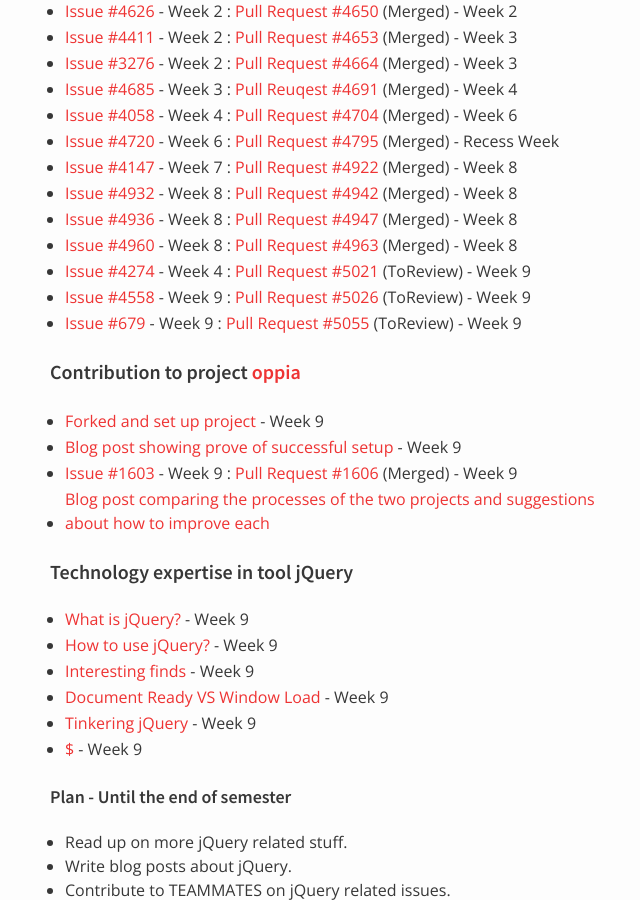
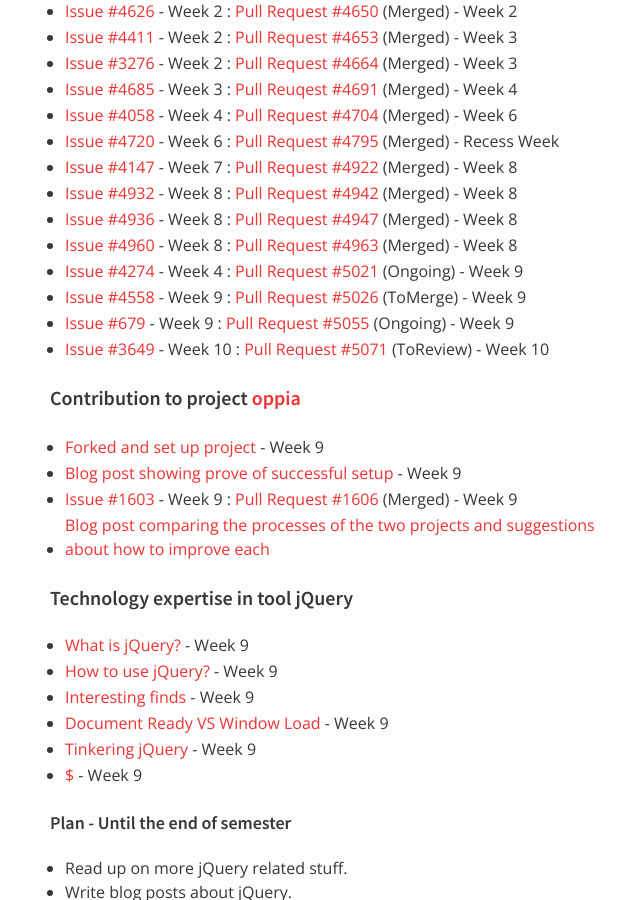
Before and after one commit to nus-oss/cs3281-AY1516S2-website, a Jekyll site: the page built from teams/teammates.md, in a window 1280 px wide and 900 px high, scrolled down 2191 px. Shown: the whole window, without its empty margins (320-960 px from the left). Built offline with Jekyll 4.4.1, drawn with Linux system fonts in a browser that asks for light colours.

Commit message:
updated progress

```diff
--- a/teams/teammates.md
+++ b/teams/teammates.md
@@ -78,9 +78,10 @@
  * [Issue #4932](https://github.com/TEAMMATES/teammates/issues/4932) - Week 8 : [Pull Request #4942](https://github.com/TEAMMATES/teammates/pull/4942) (Merged) - Week 8
  * [Issue #4936](https://github.com/TEAMMATES/teammates/issues/4936) - Week 8 : [Pull Request #4947](https://github.com/TEAMMATES/teammates/pull/4947) (Merged) - Week 8
  * [Issue #4960](https://github.com/TEAMMATES/teammates/issues/4960) - Week 8 : [Pull Request #4963](https://github.com/TEAMMATES/teammates/pull/4963) (Merged) - Week 8
- * [Issue #4274](https://github.com/TEAMMATES/teammates/issues/4274) - Week 4 : [Pull Request #5021](https://github.com/TEAMMATES/teammates/pull/5021) (ToReview) - Week 9
- * [Issue #4558](https://github.com/TEAMMATES/teammates/issues/4558) - Week 9 : [Pull Request #5026](https://github.com/TEAMMATES/teammates/pull/5026) (ToReview) - Week 9
- * [Issue #679](https://github.com/TEAMMATES/teammates/issues/679) - Week 9 : [Pull Request #5055](https://github.com/TEAMMATES/teammates/pull/5055) (ToReview) - Week 9
+ * [Issue #4274](https://github.com/TEAMMATES/teammates/issues/4274) - Week 4 : [Pull Request #5021](https://github.com/TEAMMATES/teammates/pull/5021) (Ongoing) - Week 9
+ * [Issue #4558](https://github.com/TEAMMATES/teammates/issues/4558) - Week 9 : [Pull Request #5026](https://github.com/TEAMMATES/teammates/pull/5026) (ToMerge) - Week 9
+ * [Issue #679](https://github.com/TEAMMATES/teammates/issues/679) - Week 9 : [Pull Request #5055](https://github.com/TEAMMATES/teammates/pull/5055) (Ongoing) - Week 9
+ * [Issue #3649](https://github.com/TEAMMATES/teammates/issues/3649) - Week 10 : [Pull Request #5071](https://github.com/TEAMMATES/teammates/pull/5071) (ToReview) - Week 10
 
 #### Contribution to project [oppia](https://github.com/oppia/oppia)
  * [Forked and set up project](https://github.com/kennho/oppia) - Week 9
```
